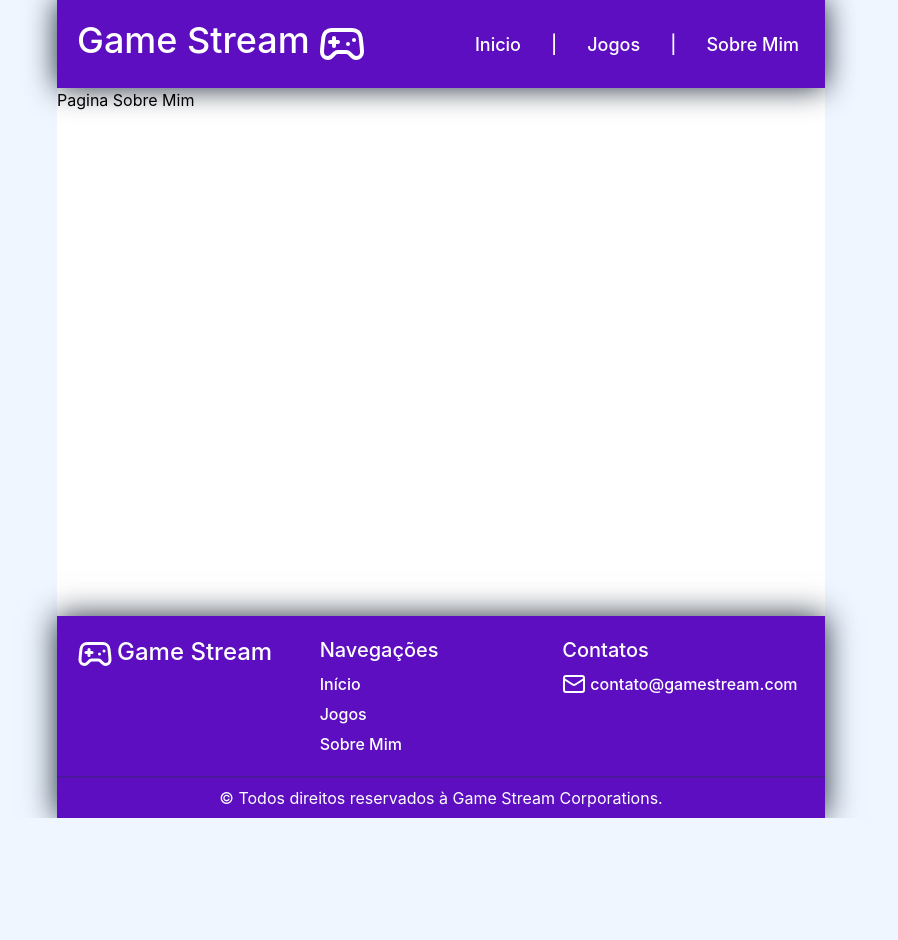
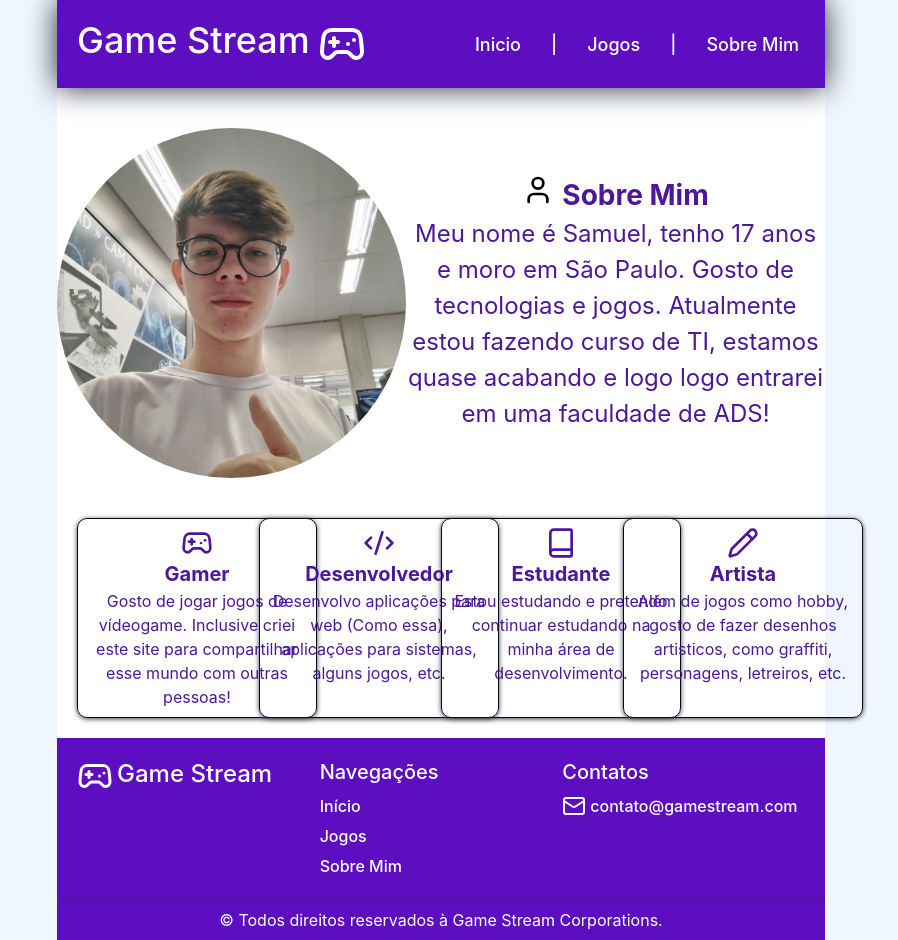
Before and after one commit to BITRAR-DEV/React, a React (Vite) app in the folder frontend/: page /sobre in a window 1280 px wide. Shown: the whole page, without its empty margins (199-1097 px from the left). Before the commit the page ends 818 px from the top, so only its background shows below. Built offline with nearby package versions, Linux system fonts and the light colour scheme.

Commit message:
Inicio e Sobre Mim Finalizado
Algumas melhorias no design do site

```diff
--- a/frontend/src/components/footer.tsx
+++ b/frontend/src/components/footer.tsx
@@ -3,7 +3,7 @@ import { Gamepad2, Mail } from "lucide-react";
 
 function Footer() {
   return (
-    <footer className="min-h-[23vh] bg-violet-800 shadow-[0_0_30px] shadow-gray-800">
+    <footer className="min-h-[22vh] bg-violet-800">
         <div className="grid grid-cols-3 p-5">
             <div className="flex gap-1 text-2xl font-medium text-white cursor-default select-none">
                 <Gamepad2 size={36} /> <h1>Game Stream</h1>
--- a/frontend/src/components/header.tsx
+++ b/frontend/src/components/header.tsx
@@ -6,7 +6,7 @@ import Sobre from "../pages/sobre";
 
 function Header() {
   return (
-    <header className="min-h-[77vh] w-[60vw]">
+    <header className="min-h-[78vh] w-[60vw]">
       <Navbar />
       <Routes>
         <Route path="/" element={<Inicio />} />
--- a/frontend/src/pages/jogos.tsx
+++ b/frontend/src/pages/jogos.tsx
@@ -2,7 +2,7 @@ function Jogos() {
     return (
         <main>
             <div>
-                <h1>Pagina de Jogos</h1>
+
             </div>
         </main>
     )
--- a/frontend/src/pages/sobre.tsx
+++ b/frontend/src/pages/sobre.tsx
@@ -1,8 +1,40 @@
+import { Gamepad2, CodeXml, Pencil, Book, User } from "lucide-react";
+import Foto from "../assets/435494488_1094963621543709_8267387487772838812_n.jpg";
+
+
 function Sobre() {
     return (
         <main>
-            <div>
-                <h1>Pagina Sobre Mim</h1>
+            <div className="flex flex-row justify-around m-[40px_0] text-violet-900">
+                <div className="w-100">
+                    <img src={Foto} alt="" className="rounded-[50%] size-87.5" />
+                </div>
+                <div className="w-120 flex justify-center flex-col text-center">
+                    <h1 className="flex justify-center gap-2 text-violet-900 font-bold text-[28px]"> <User size={32} color="#000"/> Sobre Mim</h1>
+                    <p className="text-[24px]">Meu nome é Samuel, tenho 17 anos e moro em São Paulo. Gosto de tecnologias e jogos. Atualmente estou fazendo curso de TI, estamos quase acabando e logo logo entrarei em uma faculdade de ADS!</p>
+                </div>
+            </div>
+            <div className="grid grid-cols-4 m-5 text-violet-900">
+                <div className="flex flex-col items-center w-60 border border-zinc-950 rounded-[10px] p-2 shadow-[0_1px_5px] shadow-gray-700">
+                    < Gamepad2 size={32}/>
+                    <h1 className="font-bold text-[20px]">Gamer</h1>
+                    <p className="text-center">Gosto de jogar jogos de vídeogame. Inclusive criei este site para compartilhar esse mundo com outras pessoas!</p>
+                </div>
+                <div className="flex flex-col items-center w-60 border border-zinc-950 rounded-[10px] p-2 shadow-[0_1px_5px] shadow-gray-700">
+                    < CodeXml size={32}/>
+                    <h1 className="font-bold text-[20px]">Desenvolvedor</h1>
+                    <p className="text-center">Desenvolvo aplicações para web (Como essa), aplicações para sistemas, alguns jogos, etc.</p>
+                </div>
+                <div className="flex flex-col items-center w-60 border border-zinc-950 rounded-[10px] p-2 shadow-[0_1px_5px] shadow-gray-700">
+                    < Book size={32}/>
+                    <h1 className="font-bold text-[20px]">Estudante</h1>
+                    <p className="text-center">Estou estudando e pretendo continuar estudando na minha área de desenvolvimento.</p>
+                </div>
+                <div className="flex flex-col items-center w-60 border border-zinc-950 rounded-[10px] p-2 shadow-[0_1px_5px] shadow-gray-700">
+                    < Pencil size={32}/>
+                    <h1 className="font-bold text-[20px]">Artista</h1>
+                    <p className="text-center">Além de jogos como hobby, gosto de fazer desenhos artisticos, como graffiti, personagens, letreiros, etc.</p>
+                </div>
             </div>
         </main>
     )
```
Also changed, not shown: frontend/src/assets/435494488_1094963621543709_8267387487772838812_n.jpg (added).
